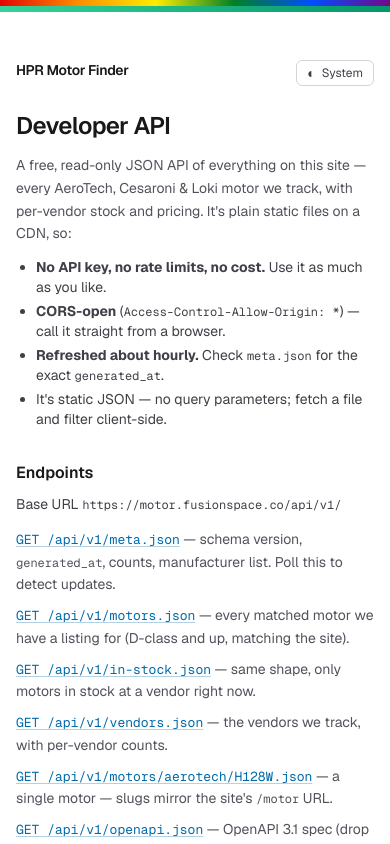
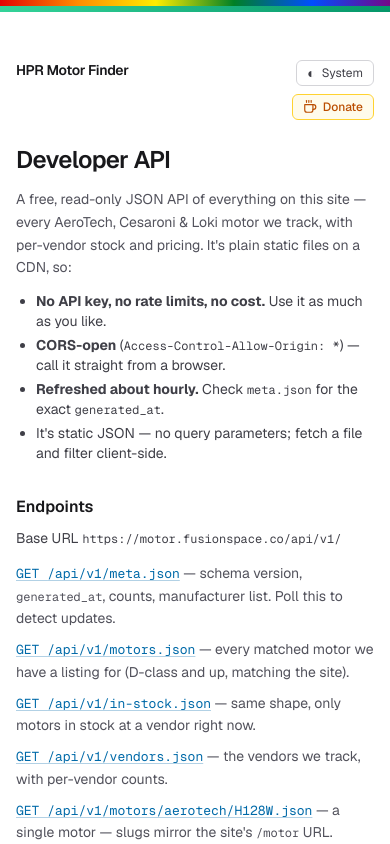
Before and after one commit to nrdptel/Hobby-Rocket-Motor-Finder, a Next.js app in the folder frontend/: page /api in a window 390 px wide. Shown: the top 844 px of the page. Built offline with nearby package versions, Linux system fonts and the light colour scheme; no server answers.

Commit message:
header: add Ko-fi donate button (desktop + mobile)

```diff
--- /dev/null
+++ b/frontend/app/components/KofiButton.tsx
@@ -0,0 +1,33 @@
+/** Small "buy me a coffee" link to the project's Ko-fi page. Amber accent + a
+ * coffee cup so it reads as a tip jar, distinct from the emerald Plan-order and
+ * sky API buttons. Sized to match <ApiButton> so the two sit cleanly side by
+ * side in the header on both desktop and mobile. */
+export function KofiButton() {
+  return (
+    <a
+      href="https://ko-fi.com/nrdptel"
+      target="_blank"
+      rel="noopener noreferrer"
+      title="Support this project — buy me a coffee on Ko-fi"
+      className="inline-flex shrink-0 items-center gap-1.5 rounded-md border border-amber-300 bg-amber-50 px-2.5 py-1 text-xs font-medium text-amber-700 transition hover:border-amber-400 hover:bg-amber-100 dark:border-amber-500/40 dark:bg-amber-950/30 dark:text-amber-300 dark:hover:border-amber-500/60 dark:hover:bg-amber-950/50"
+    >
+      <svg
+        viewBox="0 0 24 24"
+        fill="none"
+        stroke="currentColor"
+        strokeWidth={2}
+        strokeLinecap="round"
+        strokeLinejoin="round"
+        aria-hidden
+        className="h-3.5 w-3.5"
+      >
+        <path d="M17 8h1a4 4 0 1 1 0 8h-1" />
+        <path d="M3 8h14v9a4 4 0 0 1-4 4H7a4 4 0 0 1-4-4Z" />
+        <line x1="6" x2="6" y1="1" y2="4" />
+        <line x1="10" x2="10" y1="1" y2="4" />
+        <line x1="14" x2="14" y1="1" y2="4" />
+      </svg>
+      Donate
+    </a>
+  );
+}
--- a/frontend/app/components/SiteHeader.tsx
+++ b/frontend/app/components/SiteHeader.tsx
@@ -1,6 +1,7 @@
 import Link from "next/link";
 
 import { ApiButton } from "./ApiButton";
+import { KofiButton } from "./KofiButton";
 import { ThemeToggle } from "./ThemeToggle";
 
 /** Slim top bar (brand → home + theme toggle) for the pages that aren't the
@@ -21,7 +22,10 @@ export function SiteHeader({ apiButton = true }: { apiButton?: boolean }) {
       </Link>
       <div className="flex flex-col items-end gap-2">
         <ThemeToggle />
-        {apiButton && <ApiButton />}
+        <div className="flex items-center gap-2">
+          {apiButton && <ApiButton />}
+          <KofiButton />
+        </div>
       </div>
     </div>
   );
--- a/frontend/app/page.tsx
+++ b/frontend/app/page.tsx
@@ -31,6 +31,7 @@ import { Methodology } from "./components/Methodology";
 import { SnapshotTime } from "./components/SnapshotTime";
 import { StatusBadge } from "./components/StatusBadge";
 import { ApiButton } from "./components/ApiButton";
+import { KofiButton } from "./components/KofiButton";
 import { ThemeToggle } from "./components/ThemeToggle";
 
 // Fully static — NOT ISR. The snapshot is bundled at build time and only changes
@@ -198,7 +199,10 @@ export default async function Home() {
             <PlanOrderButton />
             <ThemeToggle />
           </div>
-          <ApiButton />
+          <div className="flex items-center gap-2">
+            <ApiButton />
+            <KofiButton />
+          </div>
         </div>
       </header>
 
```
